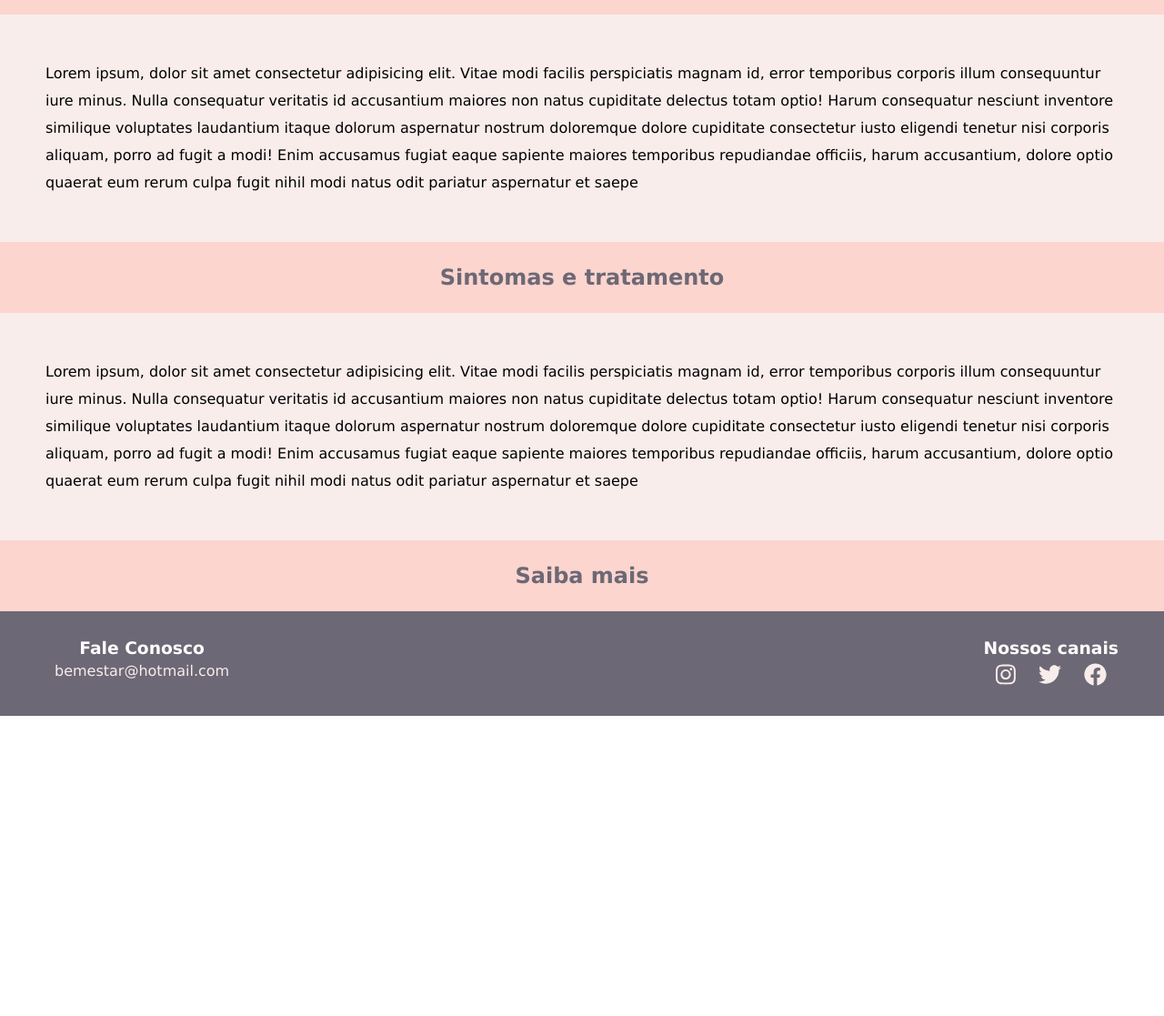
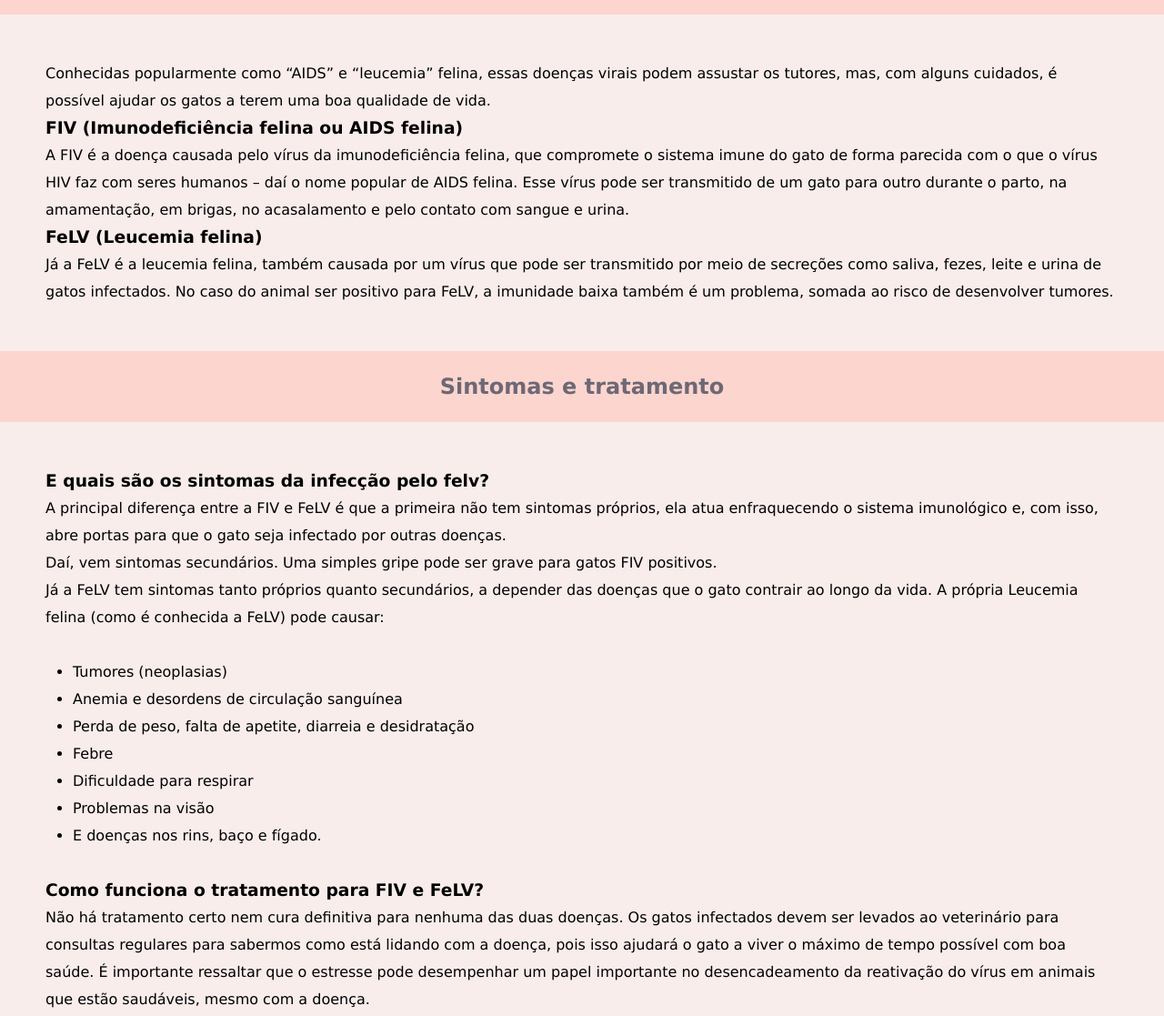
Before and after one commit to nicoledbianchin/desafio-desenvolvimento-web, a plain HTML site: page src/page-1.html in a window 1280 px wide. Shown: the part 720-1837 px from the top of the page at 91% size. Before the commit the page ends 1507 px from the top, so only its background shows below. Drawn offline with Linux system fonts and the light colour scheme.

Commit message:
adiciona conteudo

```diff
--- a/src/page-1.html
+++ b/src/page-1.html
@@ -5,7 +5,7 @@
     <meta charset="UTF-8">
     <title>Bem estar cat</title>
     <link rel="icon" href="../img/logo.png" type="image/x-icon">
-    <link rel="stylesheet" href="style.css">
+    <link rel="stylesheet" href="./style.css">
     <link rel="stylesheet" href="https://cdnjs.cloudflare.com/ajax/libs/font-awesome/5.15.4/css/all.min.css"
     integrity="sha512-1ycn6IcaQQ40/MKBW2W4Rhis/DbILU74C1vSrLJxCq57o941Ym01SwNsOMqvEBFlcgUa6xLiPY/NS5R+E6ztJQ=="
     crossorigin="anonymous" referrerpolicy="no-referrer" />
@@ -18,8 +18,8 @@
             <h1 id="site-name">Bem estar cat</h1>
         </div>
         <div id="links">
-            <h2><a href="home.html">Home</a></h2>
-            <h2><a href="page-1.html">Informações FIV/FELV</a></h2>
+            <h2><a href="index.html">Home</a></h2>
+            <h2><a href="page-1.html">Informações FIsV/FELV</a></h2>
             <h2><a href="page-2.html">Cuidados necessários</a></h2>
             <h2><a href="page-3.html">Comunidade</a></h2>
         </div>
@@ -37,15 +37,13 @@
     </div>
 
     <div class="paragrafo">
-        <p>Lorem ipsum, dolor sit amet consectetur adipisicing elit. Vitae modi facilis perspiciatis magnam id, error
-            temporibus corporis illum consequuntur iure minus. Nulla consequatur veritatis id accusantium maiores non
-            natus
-            cupiditate delectus totam optio! Harum consequatur nesciunt inventore similique voluptates laudantium itaque
-            dolorum aspernatur nostrum doloremque dolore cupiditate consectetur iusto eligendi tenetur nisi corporis
-            aliquam,
-            porro ad fugit a modi! Enim accusamus fugiat eaque sapiente maiores temporibus repudiandae officiis, harum
-            accusantium, dolore optio quaerat eum rerum culpa fugit nihil modi natus odit pariatur aspernatur et saepe
+        <p>Conhecidas popularmente como “AIDS” e “leucemia” felina, essas doenças virais podem assustar os tutores, mas, com alguns cuidados, é possível ajudar os gatos a terem uma boa qualidade de vida.</p>
+        <h3>FIV (Imunodeficiência felina ou AIDS felina)</h3>
+        <p>A FIV é a doença causada pelo vírus da imunodeficiência felina, que compromete o sistema imune do gato de forma parecida com o que o vírus HIV faz com seres humanos – daí o nome popular de AIDS felina. Esse vírus pode ser transmitido de um gato para outro durante o parto, na amamentação, em brigas, no acasalamento e pelo contato com sangue e urina.</p>
+        <h3>FeLV (Leucemia felina)</h3>
+        <p>Já a FeLV é a leucemia felina, também causada por um vírus que pode ser transmitido por meio de secreções como saliva, fezes, leite e urina de gatos infectados. No caso do animal ser positivo para FeLV, a imunidade baixa também é um problema, somada ao risco de desenvolver tumores.
         </p>
+
     </div>
 
     <div class="subtitle">
@@ -53,19 +51,30 @@
     </div>
 
     <div class="paragrafo">
-        <p>Lorem ipsum, dolor sit amet consectetur adipisicing elit. Vitae modi facilis perspiciatis magnam id, error
-            temporibus corporis illum consequuntur iure minus. Nulla consequatur veritatis id accusantium maiores non
-            natus
-            cupiditate delectus totam optio! Harum consequatur nesciunt inventore similique voluptates laudantium itaque
-            dolorum aspernatur nostrum doloremque dolore cupiditate consectetur iusto eligendi tenetur nisi corporis
-            aliquam,
-            porro ad fugit a modi! Enim accusamus fugiat eaque sapiente maiores temporibus repudiandae officiis, harum
-            accusantium, dolore optio quaerat eum rerum culpa fugit nihil modi natus odit pariatur aspernatur et saepe
-        </p>
+        <h3>E quais são os sintomas da infecção pelo felv?</h3>
+        <p>A principal diferença entre a FIV e FeLV é que a primeira não tem sintomas próprios, ela atua enfraquecendo o sistema imunológico e, com isso, abre portas para que o gato seja infectado por outras doenças.</p>
+        <p>Daí, vem sintomas secundários. Uma simples gripe pode ser grave para gatos FIV positivos.</p>
+        <p>Já a FeLV tem sintomas tanto próprios quanto secundários, a depender das doenças que o gato contrair ao longo da vida. A própria Leucemia felina (como é conhecida a FeLV) pode causar:</p>
+        <ul class="sintomas">
+            <li>Tumores (neoplasias)</li>
+            <li>Anemia e desordens de circulação sanguínea</li>
+            <li>Perda de peso, falta de apetite, diarreia e desidratação</li>
+            <li>Febre</li>
+            <li>Dificuldade para respirar</li>
+            <li>Problemas na visão</li>
+            <li>E doenças nos rins, baço e fígado.</li>
+        </ul>
+        <h3>Como funciona o tratamento para FIV e FeLV?</h3>
+        <p>Não há tratamento certo nem cura definitiva para nenhuma das duas doenças. Os gatos infectados devem ser levados ao veterinário para consultas regulares para sabermos como está lidando com a doença, pois isso ajudará o gato a viver o máximo de tempo possível com boa saúde. É importante ressaltar que o estresse pode desempenhar um papel importante no desencadeamento da reativação do vírus em animais que estão saudáveis, mesmo com a doença.</p>
     </div>
 
     <div class="subtitle">
         <h2>Saiba mais</h2>
+    </div>
+
+    <div class="paragrafo">
+        <h3>Como descobrir se meu gato é positivo para FIV ou FeLV?</h3>
+        <p>As duas doenças podem ser assintomáticas no início. Mas vale ficar atenta a sinais como febre, aumento dos gânglios, dificuldade respiratória, anemia, problemas estomacais e nas gengivas, entre outros. Para ter o diagnóstico de ambas as doenças, é preciso fazer exames de sangue específicos solicitados por um médico veterinário.</p>
     </div>
 
     <footer>
--- a/src/style.css
+++ b/src/style.css
@@ -115,6 +115,10 @@ footer h3{
     color: #f8edeb;
 }
 
+.sintomas{
+    padding: 30px;
+}
+
 .social-media a{
     font-size: 25px;
     margin: 10px;
```
Also changed, not shown: src/page-2.html (+12 -23 lines).
